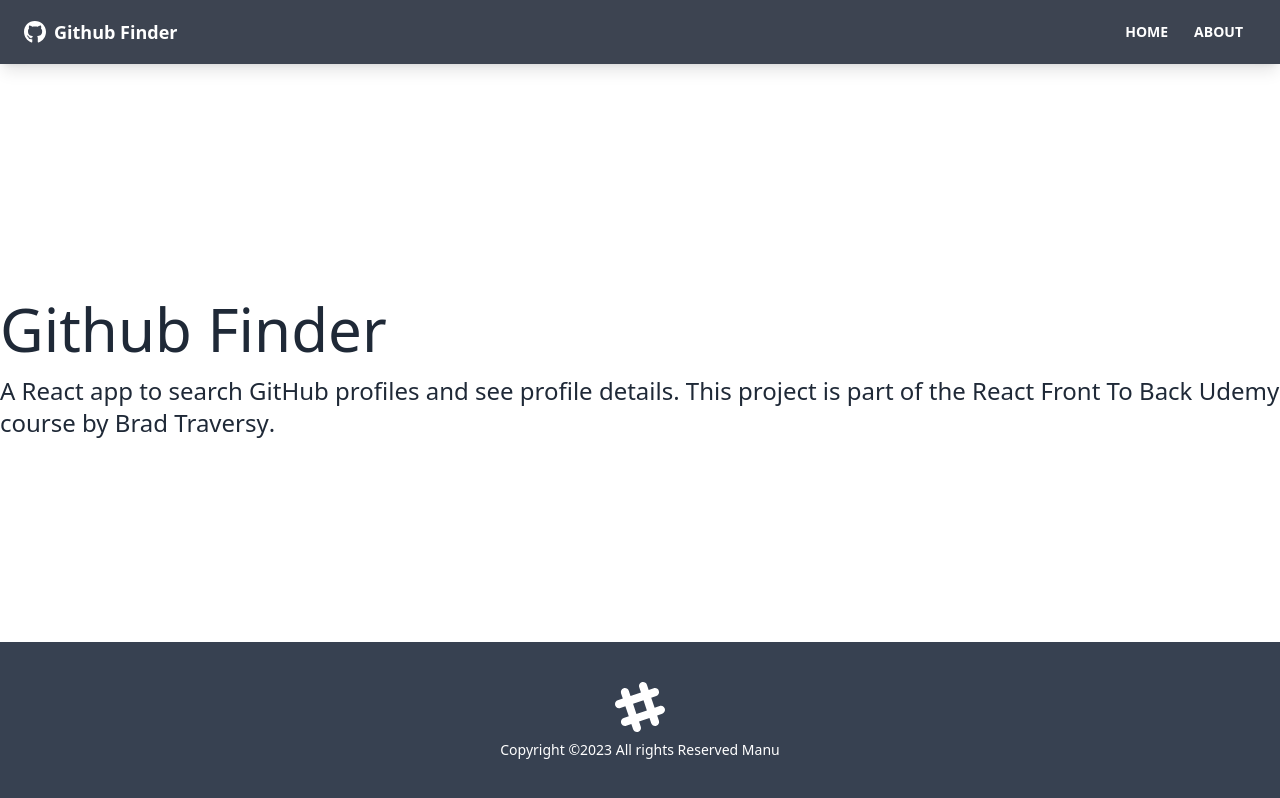
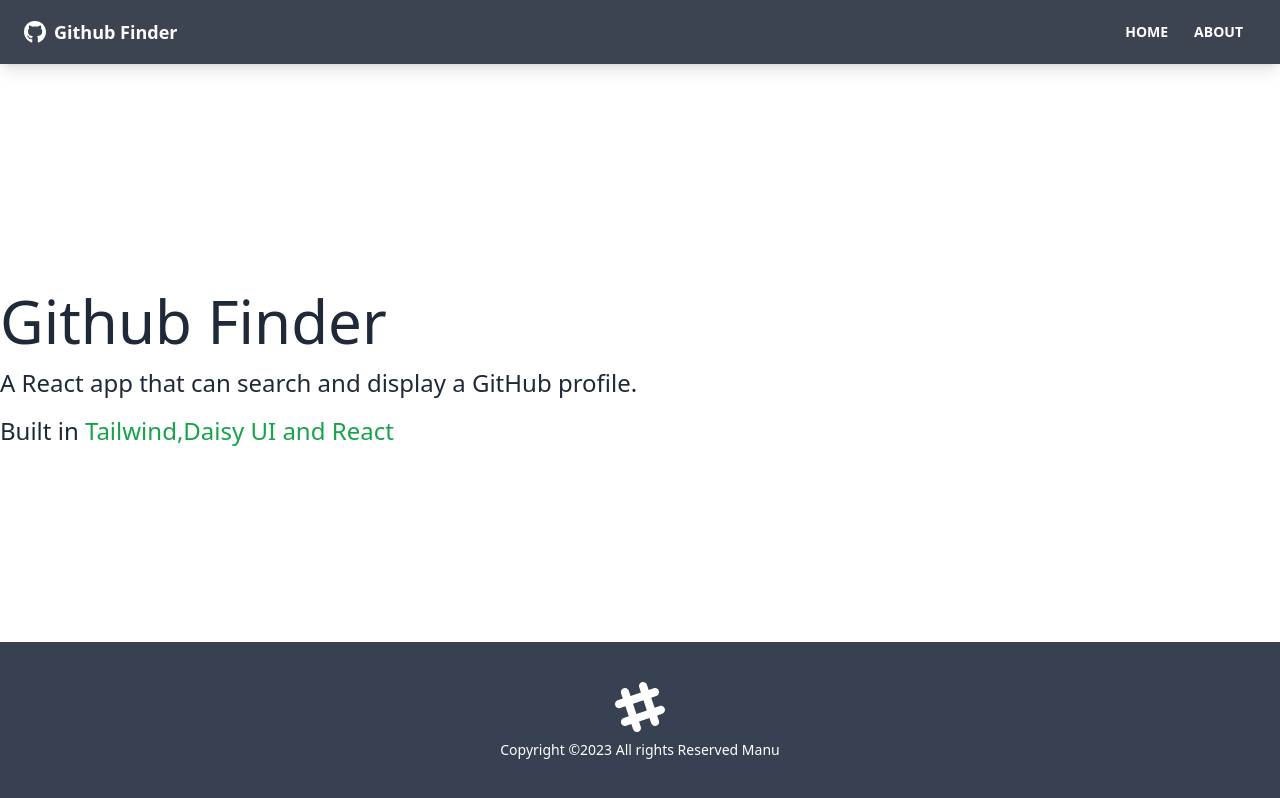
Before and after one commit to Emmanuel687/Api, a React (Create React App) app: page /about in a window 1280 px wide. Built offline with nearby package versions, Linux system fonts and the light colour scheme.

Commit message:
Dev:Added About content

```diff
--- a/src/Pages/About.jsx
+++ b/src/Pages/About.jsx
@@ -7,17 +7,10 @@
         Github Finder
       </h1>
       <p className='mb-4 text-2xl font-light'>
-        A React app to search GitHub profiles and see profile details. This
-        project is part of the
-        <a href='https://www.udemy.com/course/modern-react-front-to-back/'>
-          {' '}
-          React Front To Back
-        </a>{' '}
-        Udemy course by
-        <strong>
-          <a href='https://traversymedia.com'> Brad Traversy</a>
-        </strong>
-        .
+       A React app that can search and display a GitHub profile.
+      </p>
+      <p className='mb-4 text-2xl font-light'>
+        Built in <strong className='text-green-600	'>Tailwind,Daisy UI and React</strong>
       </p>
 
     </div>
```
